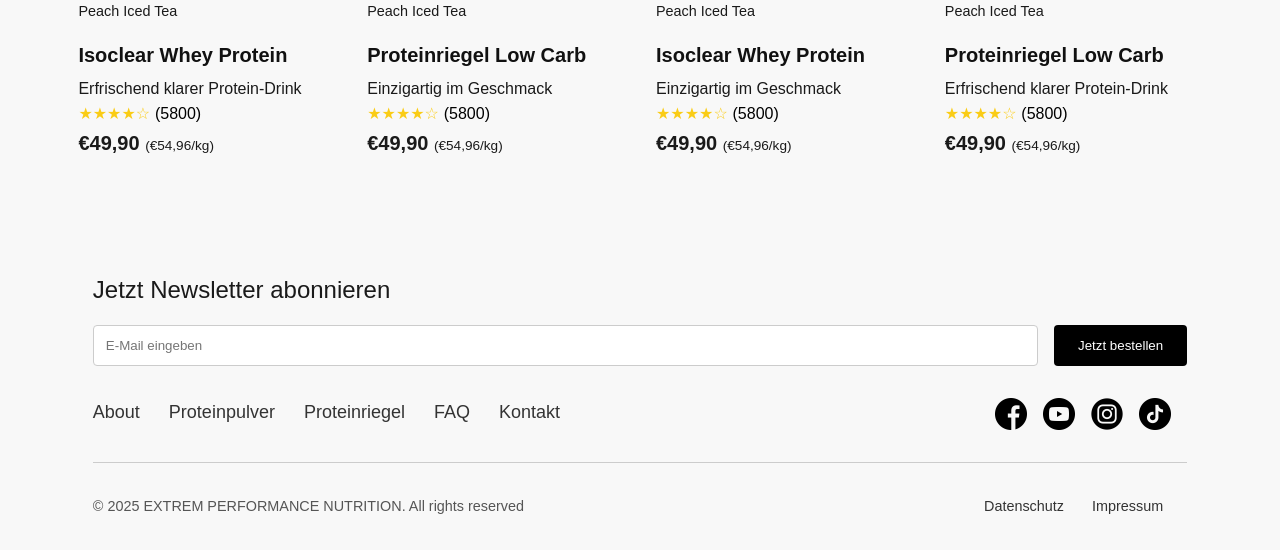
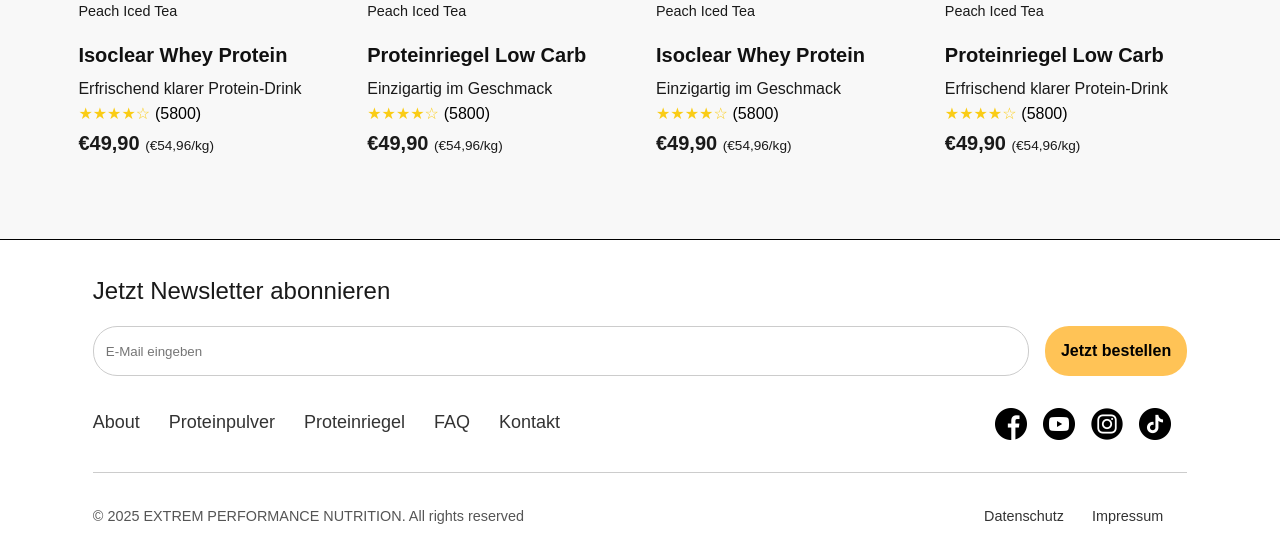
Before and after one commit to mak2868/WebTech-Project, a PHP site: page /index.php in a window 1280 px wide. Shown: the part 2050-2610 px from the top of the page. Before the commit the page ends 2564 px from the top, so only its background shows below. Run offline with PHP 8.4, Linux system fonts and the light colour scheme.

Commit message:
footer css angepasst

```diff
--- a/components/Footer/footer.css
+++ b/components/Footer/footer.css
@@ -5,8 +5,10 @@
 }
 
 .footer-subscribe {
-  background-color: #f8f8f8;
+  background-color: white;
   padding: 2rem;
+  border-top: 1px solid black;
+
 }
 
 .container {
@@ -33,21 +35,29 @@
   flex: 1;
   padding: 0.75rem;
   border: 1px solid #ccc;
-  border-radius: 4px;
+  border-radius: 1.5rem;
 }
 
+
+
 .footer-form-button {
-  padding: 0.75rem 1.5rem;
-  background-color: #000000;
-  color: white;
+  display: block;
+  padding: 1rem;
+  font-weight: bold;
+  font-size: 1rem;
+  text-align: center;
+  background-color: var(--color-button);
+  color: var(--color-button-text);
   border: none;
-  border-radius: 4px;
+  border-radius: 1.5rem;
   cursor: pointer;
+  transition: background-color 0.3s ease;
 }
 
 .footer-form-button:hover {
-  background-color: #0056b3;
+  background-color: var(--color-button-hover);
 }
+
 
 .footer-wrapper {
   display: flex;
```
